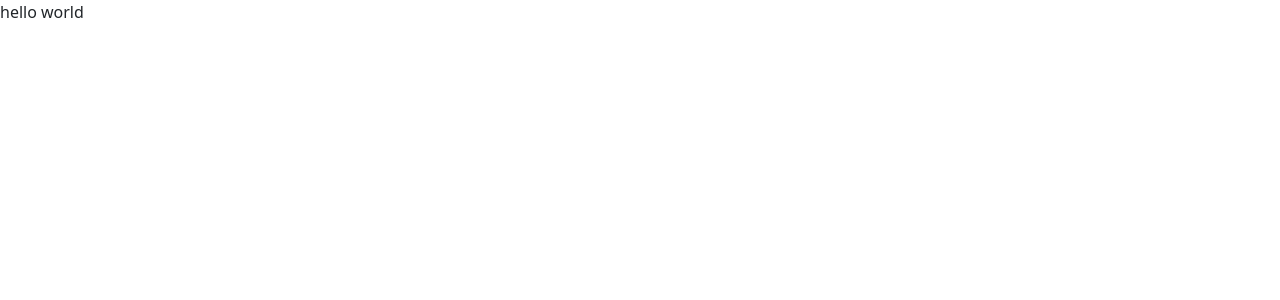
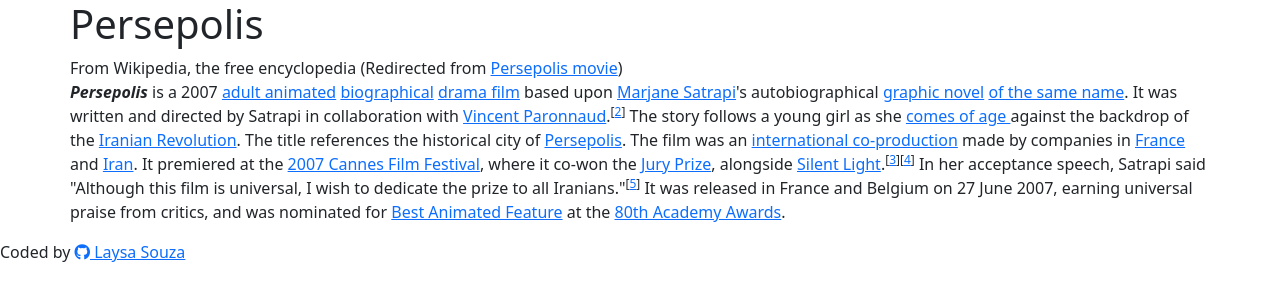
Before and after one commit to laysame/csp_ca1, a plain HTML site: page index.html in a window 1280 px wide. Drawn offline with nearby package versions, Linux system fonts and the light colour scheme.

Commit message:
Added <main> to the <article> and its heading.  Added one paragraph <p> with many links <a> and their references

```diff
--- a/index.html
+++ b/index.html
@@ -3,15 +3,59 @@
 <head>
     <meta charset="UTF-8">
     <meta name="viewport" content="width=device-width,initial-scale=1.0"/>
+    <meta name="author" content="Laysa Souza">
+    <meta name="description" content="recreation of a wikipedia's article about Persepolis">
     <link href="https://cdn.jsdelivr.net/npm/bootstrap@5.0.1/dist/css/bootstrap.min.css" rel="stylesheet"
           integrity="sha384-+0n0xVW2eSR5OomGNYDnhzAbDsOXxcvSN1TPprVMTNDbiYZCxYbOOl7+AMvyTG2x" crossorigin="anonymous">
     <link rel="stylesheet" href="styles.css">
     <link rel="icon" href="favicon.ico.png" type="image/x-icon"/>
-    <script src="https://kit.fontawesome.com/adfa1331ae.js" crossorigin="anonymous"></script>
-    <title>Recife - Wikipedia</title>
+    <script src="https://kit.fontawesome.com/9e35556636.js" crossorigin="anonymous"></script>
+    <title>Persepolis - Wikipedia</title>
 </head>
 <body>
-hello world
+<div class="container">
+    <div class="row">
+        <div class="col p-0 m-0">
+            <article>
+                <main>
+                    <h1 class="first-heading">Persepolis</h1>
+                    <span class="span-heading1">From Wikipedia, the free encyclopedia</span>
+                    <span class="span-heading2"> (Redirected from <a
+                            href="https://en.wikipedia.org/w/index.php?title=Persepolis_movie&redirect=no">Persepolis movie</a>)</span>
+                    <p class="first-paragraph">
+                        <strong><em>Persepolis</em></strong> is a 2007 <a
+                            href="https://en.wikipedia.org/wiki/Adult_animation" target="_blank">adult animated</a> <a
+                            href="https://en.wikipedia.org/wiki/Biographical_film" target="_blank">biographical</a> <a
+                            href="https://en.wikipedia.org/wiki/Drama_(film_and_television)" target="_blank">drama
+                        film</a>
+                        based upon <a href="https://en.wikipedia.org/wiki/Marjane_Satrapi" target="_blank">Marjane
+                        Satrapi</a>'s autobiographical <a href="https://en.wikipedia.org/wiki/Graphic_novel" target="_blank">graphic novel</a> <a
+                            href="https://en.wikipedia.org/wiki/Persepolis_(comics)" target="_blank">of the same
+                        name</a>. It was written and directed by Satrapi in collaboration with <a href="https://en.wikipedia.org/wiki/Vincent_Paronnaud" target="_blank">Vincent
+                        Paronnaud</a>.<sup>[<a href="https://en.wikipedia.org/wiki/Persepolis_(film)#cite_note-bcdb-2">2</a>]</sup> The
+                        story follows a young girl as she <a href="https://en.wikipedia.org/wiki/Coming_of_age" target="_blank">comes
+                        of age </a> against the backdrop of the <a href="https://en.wikipedia.org/wiki/Iranian_Revolution" target="_blank">Iranian
+                        Revolution</a>. The title references the historical city of <a href="https://en.wikipedia.org/wiki/Persepolis" target="_blank">Persepolis</a>. The film was
+                        an <a href="https://en.wikipedia.org/wiki/Co-production_(media)" target="_blank">international
+                        co-production</a> made by companies in <a href="https://en.wikipedia.org/wiki/France" target="_blank">France</a> and <a href="https://en.wikipedia.org/wiki/Iran" target="_blank">Iran</a>. It
+                        premiered at the <a href="https://en.wikipedia.org/wiki/2007_Cannes_Film_Festival" target="_blank">2007 Cannes Film Festival</a>, where it co-won the <a href="https://en.wikipedia.org/wiki/Jury_Prize_(Cannes_Film_Festival)" target="_blank">Jury Prize</a>, alongside
+                        <a href="https://en.wikipedia.org/wiki/Silent_Light" target="_blank">Silent Light</a>.<sup>[<a href="https://en.wikipedia.org/wiki/Persepolis_(film)#cite_note-festival-cannes.com-3">3</a>][<a href="https://en.wikipedia.org/wiki/Persepolis_(film)#cite_note-4">4</a>]</sup> In her acceptance speech, Satrapi said "Although this film is
+                        universal, I wish to dedicate the prize to all Iranians."<sup>[<a href="https://en.wikipedia.org/wiki/Persepolis_(film)#cite_note-5">5</a>]</sup> It was released in
+                        France
+                        and Belgium on 27 June
+                        2007, earning universal praise from critics, and was nominated for <a href="https://en.wikipedia.org/wiki/Academy_Award_for_Best_Animated_Feature" target="_blank">Best Animated Feature</a> at the
+                        <a href="https://en.wikipedia.org/wiki/80th_Academy_Awards" target="_blank">80th Academy Awards</a>.
+                    </p>
+                </main>
+
+            </article>
+        </div>
+    </div>
+</div>
+
+<foot>
+    <p>Coded by <a href="https://github.com/laysame"><i class="fa-brands fa-github"></i> Laysa Souza</a></p>
+</foot>
 </body>
 </html>
 
@@ -24,8 +68,6 @@ hello world
  6. references at the end of the page
 
  recreate:
-** Place appropriate meta tags inside head, where you list the author, reference the original
-Wikipedia page, etc
 ** Use semantic tags when working with <body>’s direct children: <header>, <main>,
 <footer>
 ** Use <nav> as a table of contents and populate it with links to sections (don’t forget to use
```
